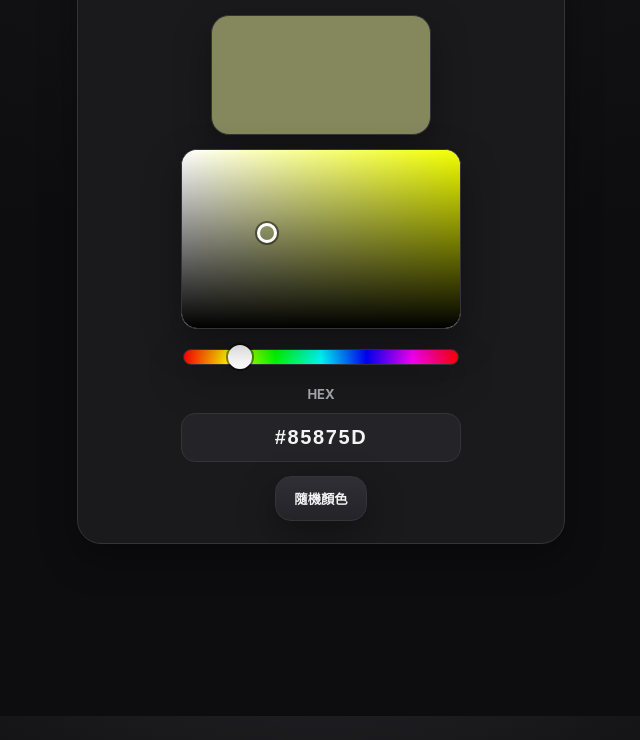
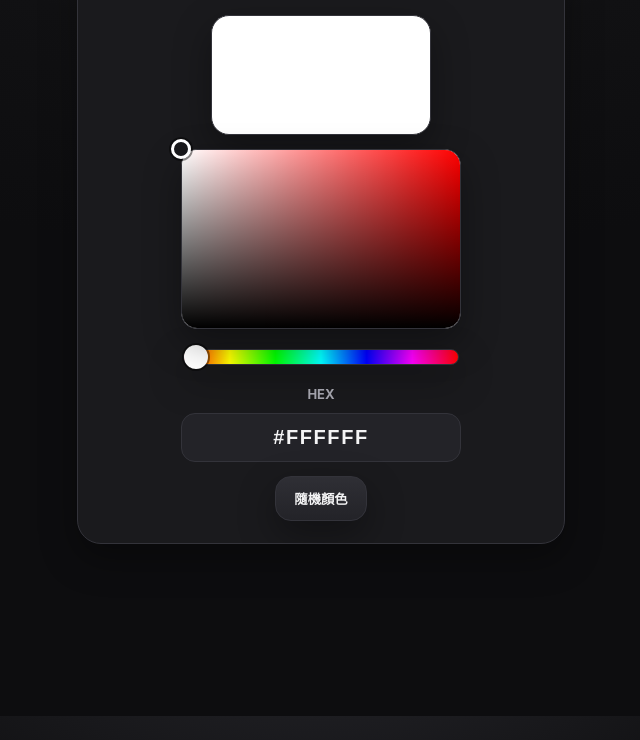
Before and after one commit to MakuroMei/01, a plain HTML site: page index.html in a window 1280 px wide. Shown: the part 84-824 px from the top of the page, without its empty margins (319-959 px from the left). Drawn offline with Linux system fonts and the light colour scheme.

Commit message:
Update index.html

```diff
--- a/index.html
+++ b/index.html
@@ -66,7 +66,7 @@ header{text-align:center;padding:18px 16px 8px} .title{font-weight:900;letter-sp
   </div>  <div id="toast" class="toast" role="status" aria-live="polite">HEX 格式錯誤</div><script>
 (function(){
   const $=s=>document.querySelector(s);
-  const hsv={h:63,s:0.31,v:0.53};
+  const hsv={h:0,s:0,v:1};
 
   const sv=$('#sv');
   const svWrap=$('#svWrap');
```
